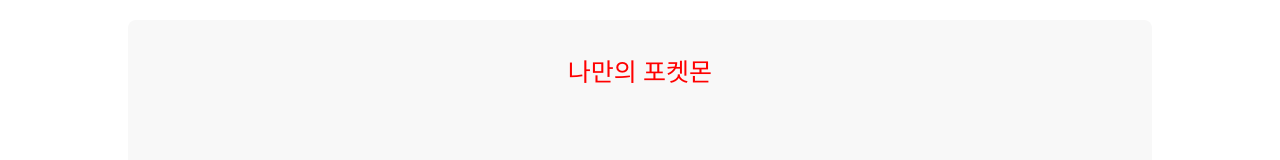
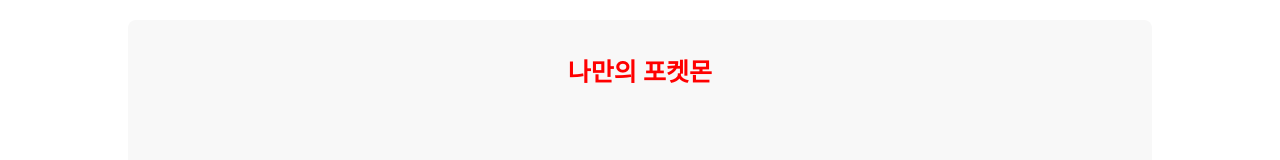
Before and after one commit to chahyunlee/fe-no2-assignment, a React (Vite) app: page /dex in a window 1280 px wide. Shown: the top 160 px of the page. Built offline with nearby package versions, Linux system fonts and the light colour scheme.

Commit message:
CHORE: 대시보드 스타일 미세 수정

```diff
--- a/src/components/Dashboard/Dashboard.jsx
+++ b/src/components/Dashboard/Dashboard.jsx
@@ -14,7 +14,7 @@
 
   background-color : #f8f8f8;
   border-radius: 8px;
-  height: 40vh;
+  height: 36vh;
 
   position: relative;
 `;
@@ -23,7 +23,7 @@
   margin-top : 20px;
   margin-bottom: 20px;
   color: #ff0000;
-  font-weight: 500;
+  font-weight: 600;
   font-size: 25px;
 `;
 
```
